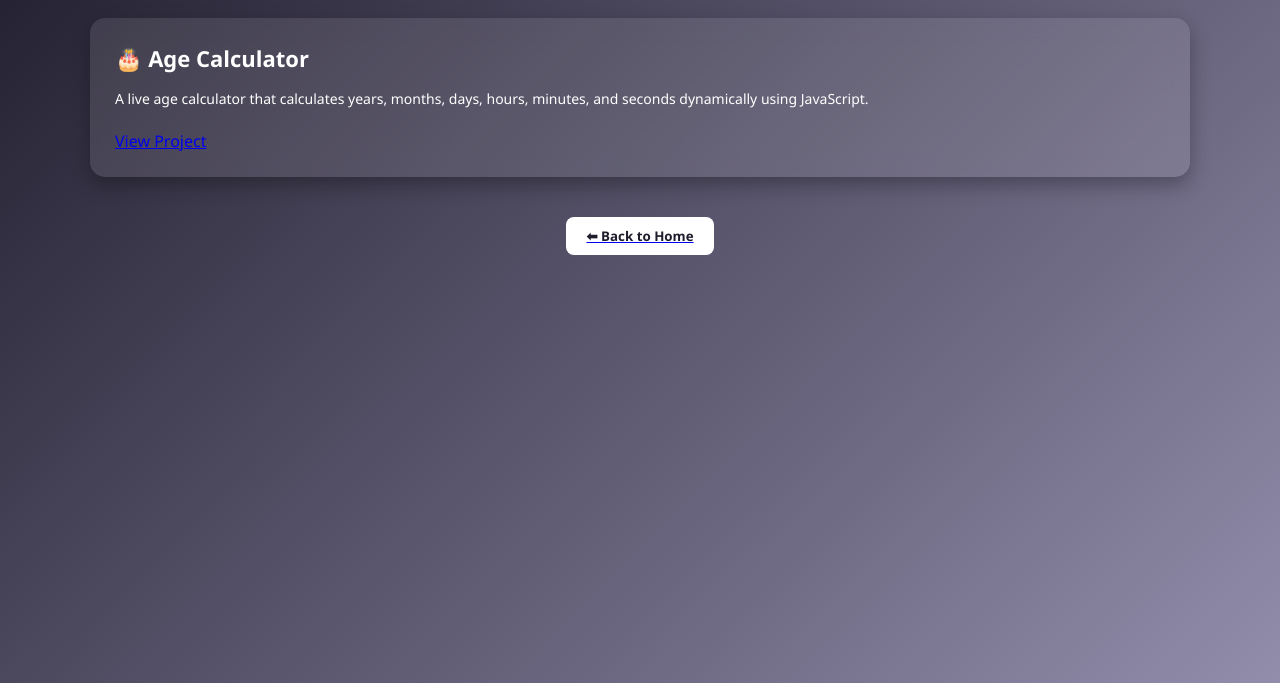
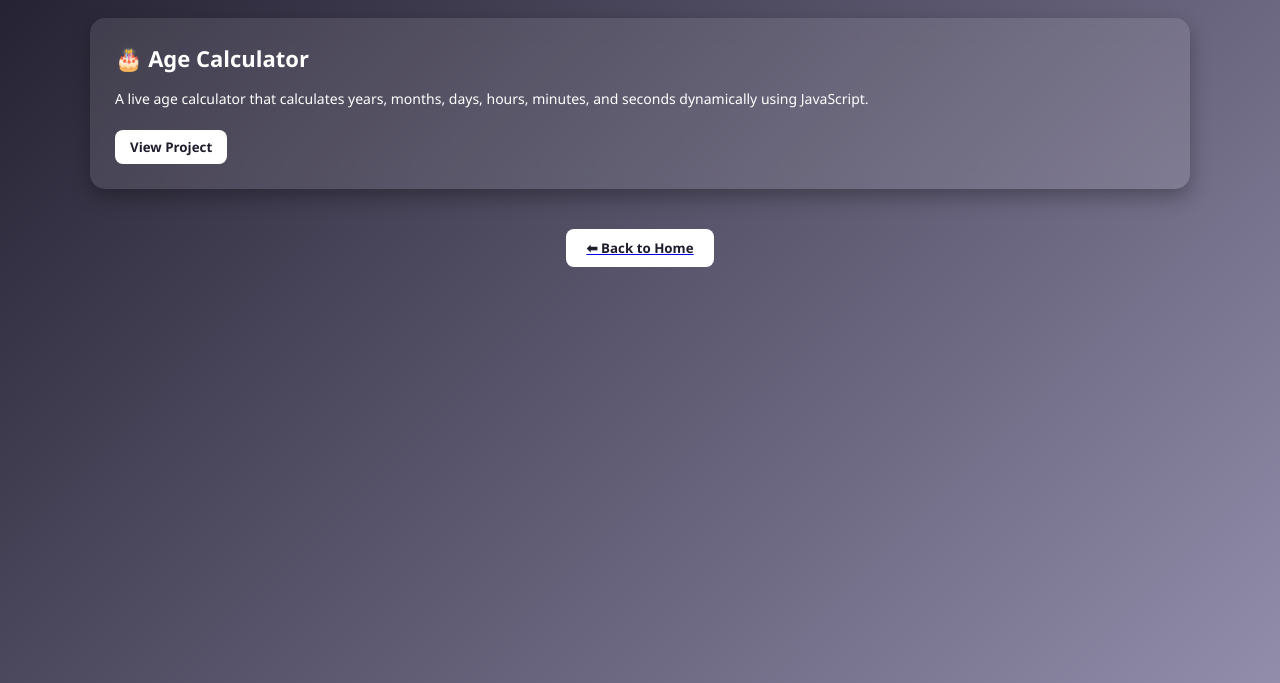
Before and after one commit to abhinavjacobsunny/portfolio, a plain HTML site: page project.html in a window 1280 px wide. Shown: the part 117-800 px from the top of the page. Drawn offline with Linux system fonts and the light colour scheme.

Commit message:
Update project.html

```diff
--- a/project.html
+++ b/project.html
@@ -104,7 +104,9 @@
     <div class="project-card">
         <h2>🎂 Age Calculator</h2>
         <p>A live age calculator that calculates years, months, days, hours, minutes, and seconds dynamically using JavaScript.</p>
-        <a href="project1.html><button>View Project</button></a>
+        <a href="project1.html">
+           <button>View Project</button>
+         </a>
     </div>
 
 </div>
```
